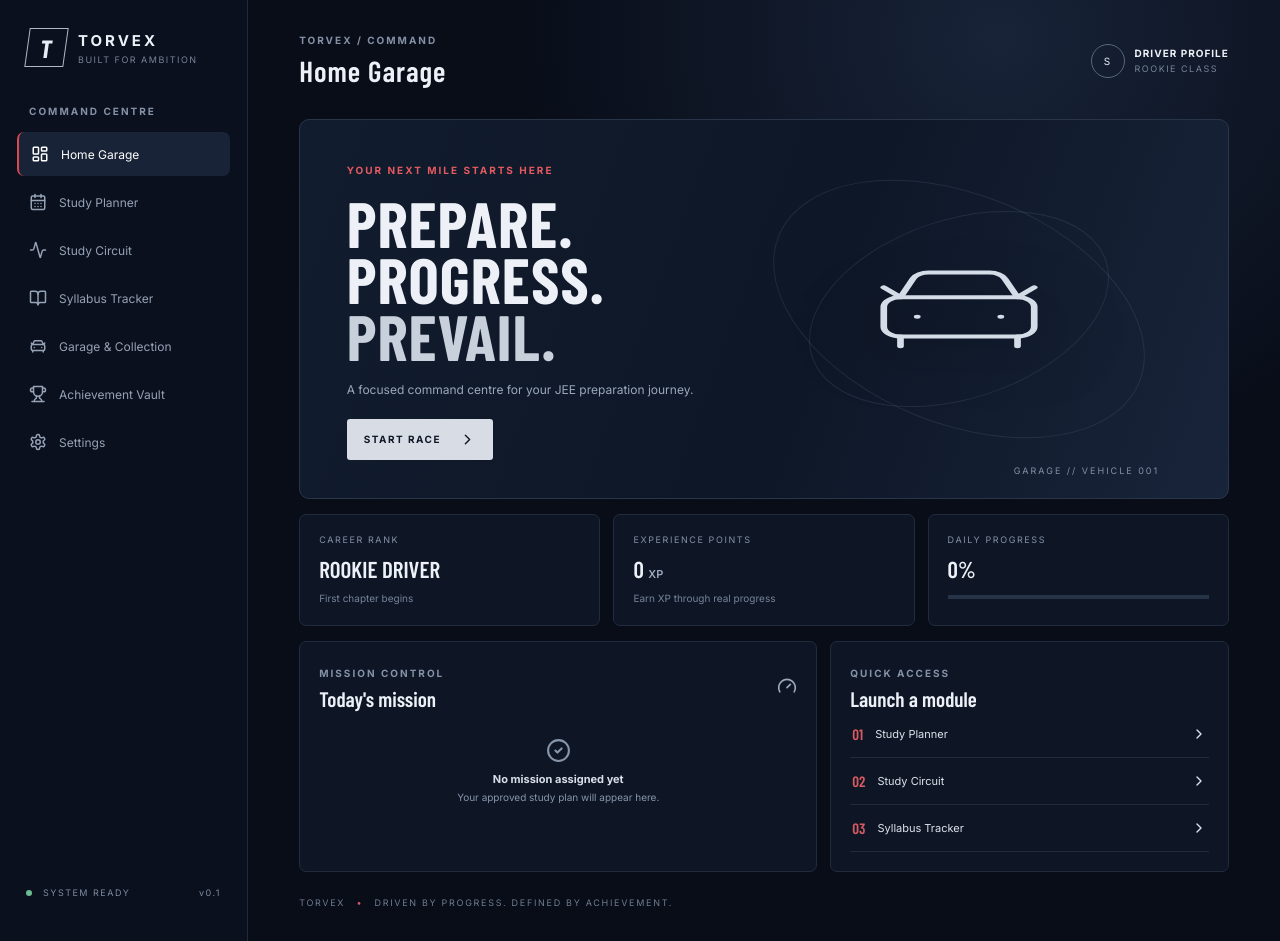
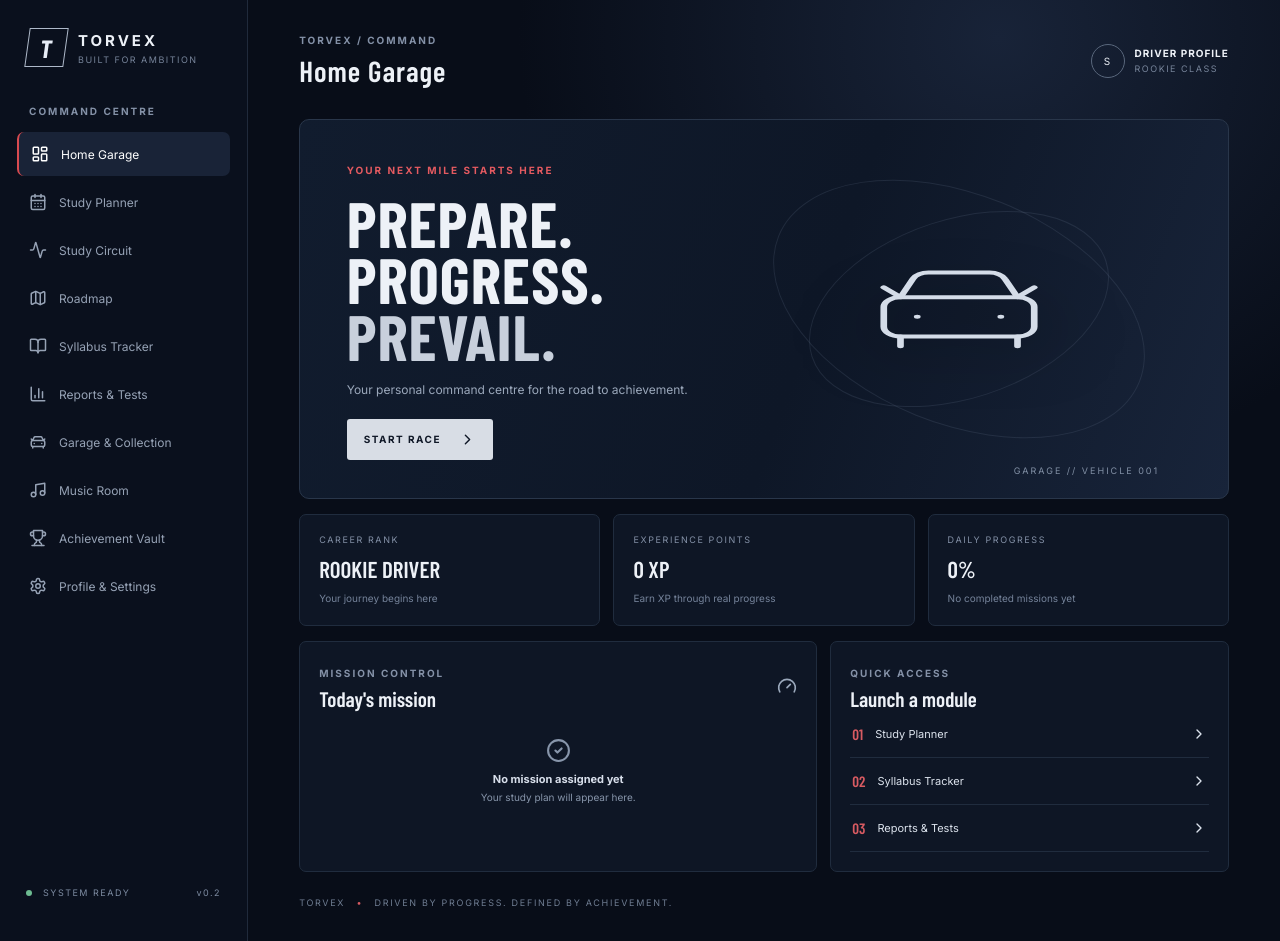
Before and after one commit to tushishrivastav19-tech/TORVEX-, a React (Vite) app: page / in a window 1280 px wide. Built offline with nearby package versions, Linux system fonts and the light colour scheme; a web font is replaced by a local one.

Commit message:
Refactor navigation structure and add new pages

```diff
--- a/App.tsx
+++ b/App.tsx
@@ -1,40 +1,188 @@
+
 import { useState } from 'react'
-import { Activity, BookOpen, CalendarDays, CarFront, ChevronRight, CircleCheck, Gauge, LayoutDashboard, Settings, Trophy } from 'lucide-react'
+import {
+  Activity, BookOpen, CalendarDays, CarFront, ChevronRight,
+  CircleCheck, Gauge, LayoutDashboard, Settings, Trophy,
+  Map, BarChart3, Music, User, ClipboardList, Target,
+  Clock, Flame, Lock, Play
+} from 'lucide-react'
 
-const nav = [
-  { label: 'Home Garage', icon: LayoutDashboard },
-  { label: 'Study Planner', icon: CalendarDays },
-  { label: 'Study Circuit', icon: Activity },
-  { label: 'Syllabus Tracker', icon: BookOpen },
-  { label: 'Garage & Collection', icon: CarFront },
-  { label: 'Achievement Vault', icon: Trophy },
-  { label: 'Settings', icon: Settings },
+const pages = [
+  { name: 'Home Garage', icon: LayoutDashboard },
+  { name: 'Study Planner', icon: CalendarDays },
+  { name: 'Study Circuit', icon: Activity },
+  { name: 'Roadmap', icon: Map },
+  { name: 'Syllabus Tracker', icon: BookOpen },
+  { name: 'Reports & Tests', icon: BarChart3 },
+  { name: 'Garage & Collection', icon: CarFront },
+  { name: 'Music Room', icon: Music },
+  { name: 'Achievement Vault', icon: Trophy },
+  { name: 'Profile & Settings', icon: Settings },
 ]
+
+const descriptions: Record<string, string> = {
+  'Study Planner': 'Your preparation schedule and daily missions.',
+  'Study Circuit': 'Track your study journey checkpoint by checkpoint.',
+  Roadmap: 'Your long-term academic racing career.',
+  'Syllabus Tracker': 'Monitor your syllabus chapter by chapter.',
+  'Reports & Tests': 'Understand your performance and mock test results.',
+  'Garage & Collection': 'Explore your vehicle collection and upgrades.',
+  'Music Room': 'Your personal focus music space.',
+  'Achievement Vault': 'Your milestones, trophies and earned rewards.',
+  'Profile & Settings': 'Manage your identity and app preferences.',
+}
+
+function Stat({ label, value, note }: { label: string; value: string; note: string }) {
+  return <article className="stat-card">
+    <span>{label}</span><strong>{value}</strong><small>{note}</small>
+  </article>
+}
+
+function Home({ navigate }: { navigate: (page: string) => void }) {
+  return <>
+    <section className="hero">
+      <div className="hero-copy">
+        <span className="eyebrow red">YOUR NEXT MILE STARTS HERE</span>
+        <h2>PREPARE.<br/>PROGRESS.<br/><em>PREVAIL.</em></h2>
+        <p>Your personal command centre for the road to achievement.</p>
+        <button className="primary" onClick={() => navigate('Study Planner')}>START RACE <ChevronRight size={17}/></button>
+      </div>
+      <div className="car-art">
+        <div className="orbit orbit-one"/>
+        <div className="orbit orbit-two"/>
+        <div className="car-symbol"><CarFront size={118} strokeWidth={0.8}/></div>
+        <span className="car-caption">GARAGE // VEHICLE 001</span>
+      </div>
+    </section>
+    <section className="stats">
+      <Stat label="CAREER RANK" value="ROOKIE DRIVER" note="Your journey begins here"/>
+      <Stat label="EXPERIENCE POINTS" value="0 XP" note="Earn XP through real progress"/>
+      <Stat label="DAILY PROGRESS" value="0%" note="No completed missions yet"/>
+    </section>
+    <section className="lower">
+      <div className="panel">
+        <div className="panel-head"><div><span className="eyebrow">MISSION CONTROL</span><h3>Today's mission</h3></div><Gauge size={20}/></div>
+        <div className="empty"><CircleCheck size={25}/><b>No mission assigned yet</b><p>Your study plan will appear here.</p></div>
+      </div>
+      <div className="panel">
+        <div className="panel-head"><div><span className="eyebrow">QUICK ACCESS</span><h3>Launch a module</h3></div></div>
+        {['Study Planner','Syllabus Tracker','Reports & Tests'].map((x,i)=>
+          <button className="quick" key={x} onClick={() => navigate(x)}>
+            <span className="quick-num">0{i+1}</span>{x}<ChevronRight size={16}/>
+          </button>
+        )}
+      </div>
+    </section>
+  </>
+}
+
+function ModulePage({ page, navigate }: { page: string; navigate: (page: string) => void }) {
+  const content: Record<string, { title: string; subtitle: string; items: string[] }> = {
+    'Study Planner': {
+      title: 'YOUR DAILY MISSION',
+      subtitle: 'Plan, organise and complete your study sessions.',
+      items: ['Daily timetable', 'AI study plan', 'Pending tasks', 'Completed tasks', 'Backlog review'],
+    },
+    'Study Circuit': {
+      title: 'THE STUDY TRACK',
+      subtitle: 'Every checkpoint represents a real study mission.',
+      items: ['Upcoming checkpoints', 'Current mission', 'Completed checkpoints', 'Daily progress'],
+    },
+    Roadmap: {
+      title: 'YOUR CAREER ROADMAP',
+      subtitle: 'Progress through academic levels and unlock milestones.',
+      items: ['Rookie Driver', 'Pro Driver', 'Elite Driver', 'Champion'],
+    },
+    'Syllabus Tracker': {
+      title: 'SYLLABUS COMMAND',
+      subtitle: 'Track your preparation across subjects and chapters.',
+      items: ['Physics', 'Chemistry', 'Mathematics'],
+    },
+    'Reports & Tests': {
+      title: 'PERFORMANCE CENTRE',
+      subtitle: 'Review your actual study data and test performance.',
+      items: ['Daily reports', 'Weekly reports', 'Mock test records', 'Subject performance'],
+    },
+    'Garage & Collection': {
+      title: 'YOUR VEHICLE COLLECTION',
+      subtitle: 'Discover vehicles, customisation and garage upgrades.',
+      items: ['My vehicles', 'Vehicle collection', 'Customisation', 'Garage environments'],
+    },
+    'Music Room': {
+      title: 'FOCUS SOUNDTRACK',
+      subtitle: 'Your dedicated study music space.',
+      items: ['Focus playlists', 'Saved playlists', 'Spotify connection'],
+    },
+    'Achievement Vault': {
+      title: 'YOUR ACHIEVEMENTS',
+      subtitle: 'Every milestone records genuine progress.',
+      items: ['Trophies', 'Career milestones', 'Challenge rewards'],
+    },
+    'Profile & Settings': {
+      title: 'DRIVER CONFIGURATION',
+      subtitle: 'Manage your profile and TORVEX preferences.',
+      items: ['Personal profile', 'Study preferences', 'Notifications', 'Privacy and data', 'App settings'],
+    },
+  }
+
+  const data = content[page]
+  return <section className="module-page">
+    <div className="module-banner">
+      <span className="eyebrow red">TORVEX / MODULE</span>
+      <h2>{data.title}</h2>
+      <p>{data.subtitle}</p>
+    </div>
+    <div className="module-grid">
+      {data.items.map((item, index) => (
+        <article className="module-card" key={item}>
+          <span className="module-number">0{index + 1}</span>
+          <h3>{item}</h3>
+          <p>{page === 'Syllabus Tracker' ? 'Subject workspace' : 'Module workspace'}</p>
+          <span className="module-status"><Lock size={12}/> SETUP PENDING</span>
+        </article>
+      ))}
+    </div>
+    {page === 'Study Planner' && (
+      <div className="panel module-note">
+        <h3>Build your first study plan</h3>
+        <p>Your timetable and AI planning tools will be configured in the next development phase.</p>
+        <button className="primary" onClick={() => navigate('Profile & Settings')}>CONFIGURE PROFILE <ChevronRight size={16}/></button>
+      </div>
+    )}
+  </section>
+}
 
 export default function App() {
   const [active, setActive] = useState('Home Garage')
+
   return <div className="shell">
     <aside className="sidebar">
-      <div className="brand"><div className="brand-mark">T</div><div><strong>TORVEX</strong><small>BUILT FOR AMBITION</small></div></div>
+      <div className="brand">
+        <div className="brand-mark">T</div>
+        <div><strong>TORVEX</strong><small>BUILT FOR AMBITION</small></div>
+      </div>
       <div className="side-label">COMMAND CENTRE</div>
-      {nav.map(item => <button key={item.label} className={active === item.label ? 'nav-item active' : 'nav-item'} onClick={() => setActive(item.label)}><item.icon size={18}/><span>{item.label}</span></button>)}
-      <div className="sidebar-foot"><span className="status-dot"/> SYSTEM READY <span>v0.1</span></div>
+      {pages.map(item => (
+        <button key={item.name}
+          className={active === item.name ? 'nav-item active' : 'nav-item'}
+          onClick={() => setActive(item.name)}>
+          <item.icon size={18}/><span>{item.name}</span>
+        </button>
+      ))}
+      <div className="sidebar-foot"><span className="status-dot"/> SYSTEM READY <span>v0.2</span></div>
     </aside>
+
     <main className="main">
-      <header className="topbar"><div><span className="eyebrow">TORVEX / COMMAND</span><h1>{active}</h1></div><div className="profile"><div className="avatar">S</div><div><b>DRIVER PROFILE</b><small>ROOKIE CLASS</small></div></div></header>
-      <section className="hero">
-        <div className="hero-copy"><span className="eyebrow red">YOUR NEXT MILE STARTS HERE</span><h2>PREPARE.<br/>PROGRESS.<br/><em>PREVAIL.</em></h2><p>A focused command centre for your JEE preparation journey.</p><button className="primary" onClick={() => setActive('Study Planner')}>START RACE <ChevronRight size={17}/></button></div>
-        <div className="car-art"><div className="orbit orbit-one"/><div className="orbit orbit-two"/><div className="car-symbol"><CarFront size={118} strokeWidth={0.8}/></div><span className="car-caption">GARAGE // VEHICLE 001</span></div>
-      </section>
-      <section className="stats">
-        <article><span>CAREER RANK</span><strong>ROOKIE DRIVER</strong><small>First chapter begins</small></article>
-        <article><span>EXPERIENCE POINTS</span><strong>0 <i>XP</i></strong><small>Earn XP through real progress</small></article>
-        <article><span>DAILY PROGRESS</span><strong>0%</strong><div className="progress"><div/></div></article>
-      </section>
-      <section className="lower">
-        <div className="panel"><div className="panel-head"><div><span className="eyebrow">MISSION CONTROL</span><h3>Today's mission</h3></div><Gauge size={20}/></div><div className="empty"><CircleCheck size={25}/><b>No mission assigned yet</b><p>Your approved study plan will appear here.</p></div></div>
-        <div className="panel"><div className="panel-head"><div><span className="eyebrow">QUICK ACCESS</span><h3>Launch a module</h3></div></div>{['Study Planner','Study Circuit','Syllabus Tracker'].map((x,i)=><button className="quick" key={x} onClick={()=>setActive(x)}><span className="quick-num">0{i+1}</span>{x}<ChevronRight size={16}/></button>)}</div>
-      </section>
+      <header className="topbar">
+        <div><span className="eyebrow">TORVEX / COMMAND</span><h1>{active}</h1></div>
+        <div className="profile"><div className="avatar">S</div><div><b>DRIVER PROFILE</b><small>ROOKIE CLASS</small></div></div>
+      </header>
+
+      {active === 'Home Garage'
+        ? <Home navigate={setActive}/>
+        : <ModulePage page={active} navigate={setActive}/>
+      }
+
       <footer>TORVEX <span>•</span> DRIVEN BY PROGRESS. DEFINED BY ACHIEVEMENT.</footer>
     </main>
   </div>
```
